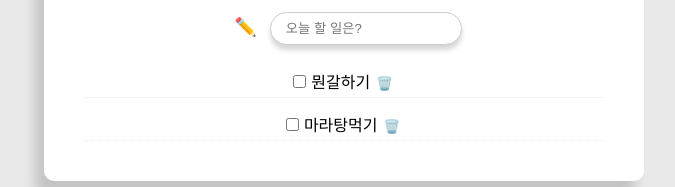
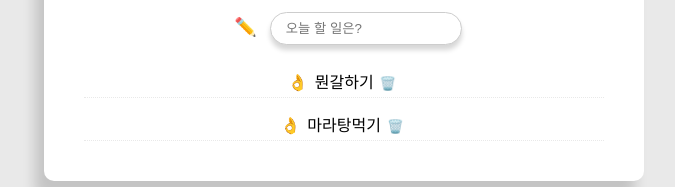
Before and after one commit to S2ej1n/MyTodoList, a React (Create React App) app: page / in a window 1280 px wide. Shown: the part 163-350 px from the top of the page, without its empty margins (296-971 px from the left). Built offline with nearby package versions, Linux system fonts and the light colour scheme.

Commit message:
체크박스 라벨에 왜 애니메이션 적용이 안되는지 모른채로 일단 커밋

```diff
--- a/src/App.js
+++ b/src/App.js
@@ -83,8 +83,9 @@ function App() {
                 id={`finishbox${data.id}`}
                 />
                 {/* 아이디를 다 다르게 설정해야함. */}
-              {/* <label className={styled.finishlabel} for={`finishbox${data.id}`}>
-                🍀</label> */}
+              <label className={styled.finishlabel}
+                for={`finishbox${data.id}`}>
+                👌</label>
               {data.content}
               <button className={styled.deleteBnt}
                 onClick={()=>{deletehandler(data.id)}}>🗑️</button>
--- a/src/App.module.css
+++ b/src/App.module.css
@@ -58,13 +58,20 @@
 
 .finishBox{
     margin-right: 5px;
-    /* display: none; */
+    display: none;
 }
 
-/* .finishlabel{
+.finishlabel{
     cursor: pointer;
     margin-right: 5px;
-} */
+    border-radius: 40%;
+    padding: 2px;
+}
+
+.finishlabel:hover{
+    box-shadow: 0px 5px 5px rgb(0 0 0 / 16%);
+    animation: fly 0.6s infinite alternate;
+}
 
 .todolist{
     margin: 10px;
```
